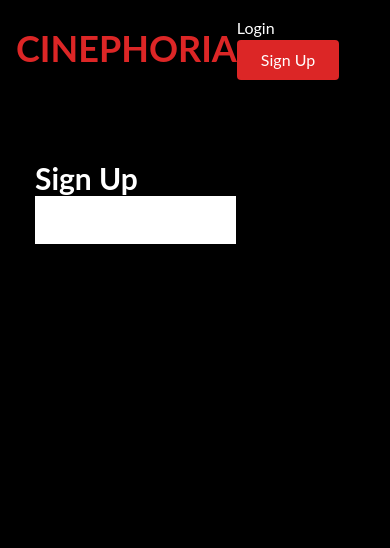
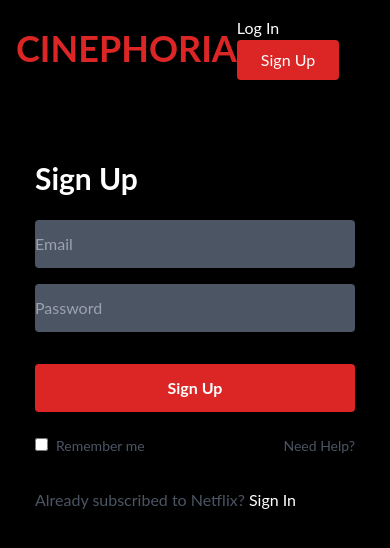
Before and after one commit to jayden-n/cinephoria, a React (Create React App) app: page /signup in a window 390 px wide. Shown: the top 548 px of the page. Built offline with nearby package versions, Linux system fonts and the light colour scheme; no server answers.

Commit message:
added firebase authentication

```diff
--- a/src/App.js
+++ b/src/App.js
@@ -6,6 +6,7 @@ import { AuthContextProvider } from './context/AuthContext';
 import Login from './pages/Login';
 import Signup from './pages/Signup';
 import Account from './pages/Account';
+import ProtectedRoute from './components/ProtectedRoute';
 function App() {
   return (
     <Fragment>
@@ -15,7 +16,14 @@ function App() {
           <Route path="/" element={<Home />} />
           <Route path="/login" element={<Login />} />
           <Route path="/signup" element={<Signup />} />
-          <Route path="/account" element={<Account />} />
+          <Route
+            path="/account"
+            element={
+              <ProtectedRoute>
+                <Account />
+              </ProtectedRoute>
+            }
+          />
         </Routes>
       </AuthContextProvider>
     </Fragment>
--- a/src/components/NavBar.jsx
+++ b/src/components/NavBar.jsx
@@ -1,7 +1,19 @@
 import React from 'react';
-import { Link } from 'react-router-dom';
+import { Link, useNavigate } from 'react-router-dom';
+import { UserAuth } from '../context/AuthContext';
+const NavBar = () => {
+  const { user, logOut } = UserAuth();
+  const navigate = useNavigate();
+  // console.log(user.email);
 
-const NavBar = () => {
+  const handleLogout = async () => {
+    try {
+      await logOut();
+      navigate('/');
+    } catch (error) {
+      console.log(error);
+    }
+  };
   return (
     <div className="flex items-center justify-between p-4 z-[100] w-full absolute">
       <Link to="/">
@@ -9,9 +21,23 @@ const NavBar = () => {
           CINEPHORIA
         </h1>
       </Link>
+      {user && user.email ? (
+        <div>
+          <Link to="/account">
+            <button className="text-white pr-4">Account</button>
+          </Link>
+
+          <button
+            onClick={handleLogout}
+            className="bg-red-600 px-6 py-2 rounded cursor-pointer text-white"
+          >
+            Log out
+          </button>
+        </div>
+      ) : (
         <div>
           <Link to="/login">
-          <button className="text-white pr-4">Login</button>
+            <button className="text-white pr-4">Log In</button>
           </Link>
           <Link to="/signup">
             <button className="bg-red-600 px-6 py-2 rounded cursor-pointer text-white">
@@ -19,6 +45,7 @@ const NavBar = () => {
             </button>
           </Link>
         </div>
+      )}
     </div>
   );
 };
--- /dev/null
+++ b/src/components/ProtectedRoute.jsx
@@ -0,0 +1,13 @@
+import React from 'react';
+import { Navigate } from 'react-router-dom';
+import { UserAuth } from '../context/AuthContext';
+const ProtectedRoute = ({ children }) => {
+  const { user } = UserAuth();
+  if (!user) {
+    return <Navigate to="/" />;
+  } else {
+    return children;
+  }
+};
+
+export default ProtectedRoute;
--- a/src/context/AuthContext.js
+++ b/src/context/AuthContext.js
@@ -21,14 +21,14 @@ export function AuthContextProvider({ children }) {
     return signOut(auth);
   }
 
-  useContext(() => {
+  useEffect(() => {
     const unsubscribe = onAuthStateChanged(auth, (currentUser) => {
       setUser(currentUser);
     });
     return () => {
       unsubscribe();
     };
-  });
+  }, []);
 
   return (
     <AuthContext.Provider value={{ signUp, logIn, logOut, user }}>
--- a/src/pages/Login.jsx
+++ b/src/pages/Login.jsx
@@ -1,9 +1,77 @@
-import React from 'react'
+import React, { useState } from 'react';
+import { Link, useNavigate } from 'react-router-dom';
 
+import { UserAuth } from '../context/AuthContext';
 const Login = () => {
+  const [email, setEmail] = useState('');
+  const [password, setPassword] = useState('');
+
+  const [error, setError] = useState('');
+  const { user, logIn } = UserAuth();
+
+  const navigate = useNavigate();
+
+  const handleSubmit = async (e) => {
+    e.preventDefault();
+    setError('');
+    try {
+      await logIn(email, password);
+      navigate('/');
+    } catch (error) {
+      console.log(error);
+      setError(error.message);
+    }
+  };
+
   return (
-    <div>Login</div>
-  )
-}
+    <div className="w-full h-screen">
+      <img
+        className="hidden sm:block absolute w-full h-full object-cover"
+        src="https://assets.nflxext.com/ffe/siteui/vlv3/51e53f54-0d9f-40ec-9e05-c030def06ac9/07389c6e-9d7a-47fb-959a-596861e37d7a/CA-en-20230515-popsignuptwoweeks-perspective_alpha_website_large.jpg"
+        alt="/"
+      />
+      <div className="bg-black/60 fixed top-0 left-0 w-full h-screen"></div>
+      <div className="fixed w-full px-4 py-24 z-50">
+        <div className="max-w-[500px] h-[600px] mx-auto bg-black/75 text-white">
+          <div className="max-w-[320px] mx-auto py-16">
+            <h1 className="text-3xl font-bold">Log In</h1>
+            {error ? <p className="p-3 bg-red-400 my-2">{error}</p> : null}
+            <form onSubmit={handleSubmit} className="w-full flex flex-col py-4">
+              <input
+                onChange={(e) => setEmail(e.target.value)}
+                className="py-3 my-2 bg-gray-600 rounded"
+                type="email"
+                placeholder="Email"
+                autoComplete="email"
+              />
+              <input
+                onChange={(e) => setPassword(e.target.value)}
+                className="py-3 my-2 bg-gray-600 rounded"
+                type="password"
+                placeholder="Password"
+                autoComplete="current-password"
+              />
+              <button className="bg-red-600 py-3 my-6 rounded font-bold">
+                Log In
+              </button>
+              <div className="flex justify-between items-center text-sm text-gray-600">
+                <p>
+                  <input className="mr-2" type="checkbox" />
+                  Remember me
+                </p>
+                <p>Need Help?</p>
+              </div>
+              <p className="py-8">
+                {' '}
+                <span className="text-gray-600">New to Netflix?</span>{' '}
+                <Link to="/signup">Sign Up</Link>
+              </p>
+            </form>
+          </div>
+        </div>
+      </div>
+    </div>
+  );
+};
 
-export default Login
+export default Login;
--- a/src/pages/Signup.jsx
+++ b/src/pages/Signup.jsx
@@ -1,6 +1,23 @@
-import React, { Fragment } from 'react';
+import React, { Fragment, useState } from 'react';
+import { Link, useNavigate } from 'react-router-dom';
+import { UserAuth } from '../context/AuthContext';
+const Signup = () => {
+  const [email, setEmail] = useState('');
+  const [password, setPassword] = useState('');
+  const { user, signUp } = UserAuth();
 
-const Signup = () => {
+  const navigate = useNavigate();
+
+  const handleSubmit = async (e) => {
+    e.preventDefault();
+    try {
+      await signUp(email, password);
+      navigate('/');
+    } catch (error) {
+      console.log(error);
+    }
+  };
+
   return (
     <Fragment>
       <div className="w-full h-screen">
@@ -14,9 +31,41 @@ const Signup = () => {
           <div className="max-w-[500px] h-[600px] mx-auto bg-black/75 text-white">
             <div className="max-w-[320px] mx-auto py-16">
               <h1 className="text-3xl font-bold">Sign Up</h1>
-              <form>
-                <input type="email" />
-                <input type="password" />
+              <form
+                onSubmit={handleSubmit}
+                className="w-full flex flex-col py-4"
+              >
+                <input
+                  onChange={(e) => setEmail(e.target.value)}
+                  className="py-3 my-2 bg-gray-600 rounded"
+                  type="email"
+                  placeholder="Email"
+                  autoComplete="email"
+                />
+                <input
+                  onChange={(e) => setPassword(e.target.value)}
+                  className="py-3 my-2 bg-gray-600 rounded"
+                  type="password"
+                  placeholder="Password"
+                  autoComplete="current-password"
+                />
+                <button className="bg-red-600 py-3 my-6 rounded font-bold">
+                  Sign Up
+                </button>
+                <div className="flex justify-between items-center text-sm text-gray-600">
+                  <p>
+                    <input className="mr-2" type="checkbox" />
+                    Remember me
+                  </p>
+                  <p>Need Help?</p>
+                </div>
+                <p className="py-8">
+                  {' '}
+                  <span className="text-gray-600">
+                    Already subscribed to Netflix?
+                  </span>{' '}
+                  <Link to="/login">Sign In </Link>
+                </p>
               </form>
             </div>
           </div>
```
Lines whose indentation alone changed are shown as unchanged.
